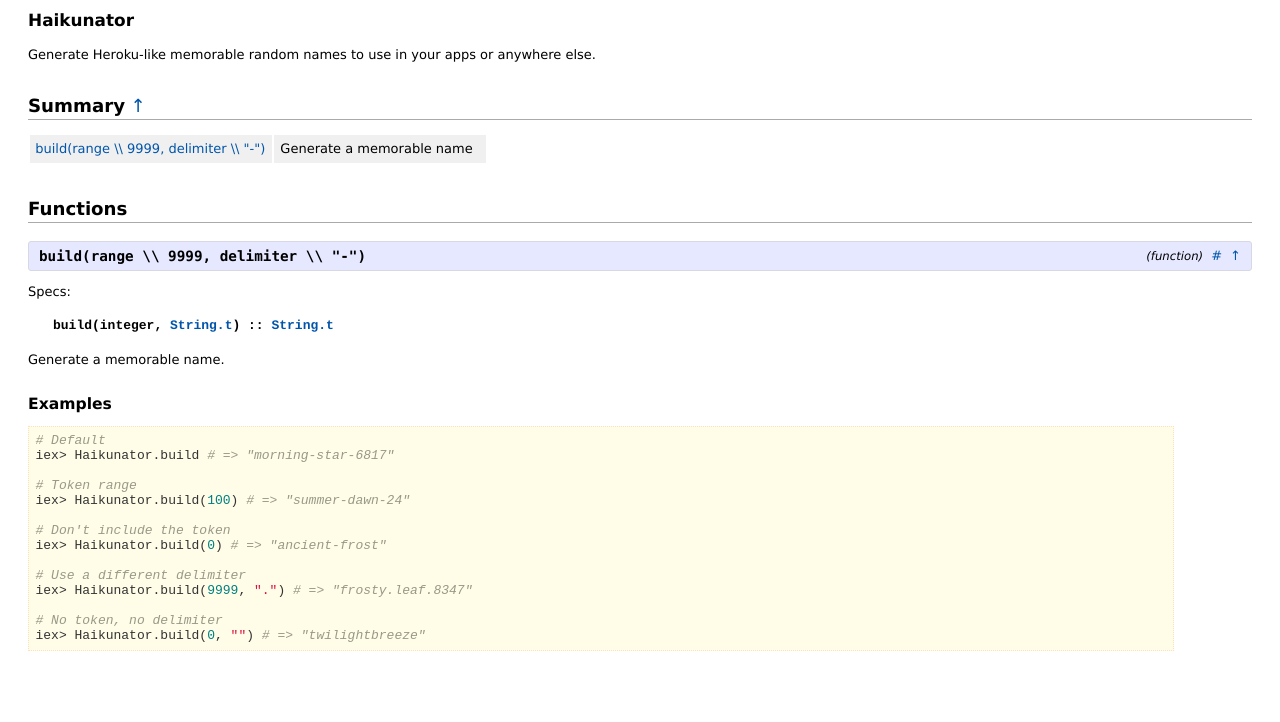
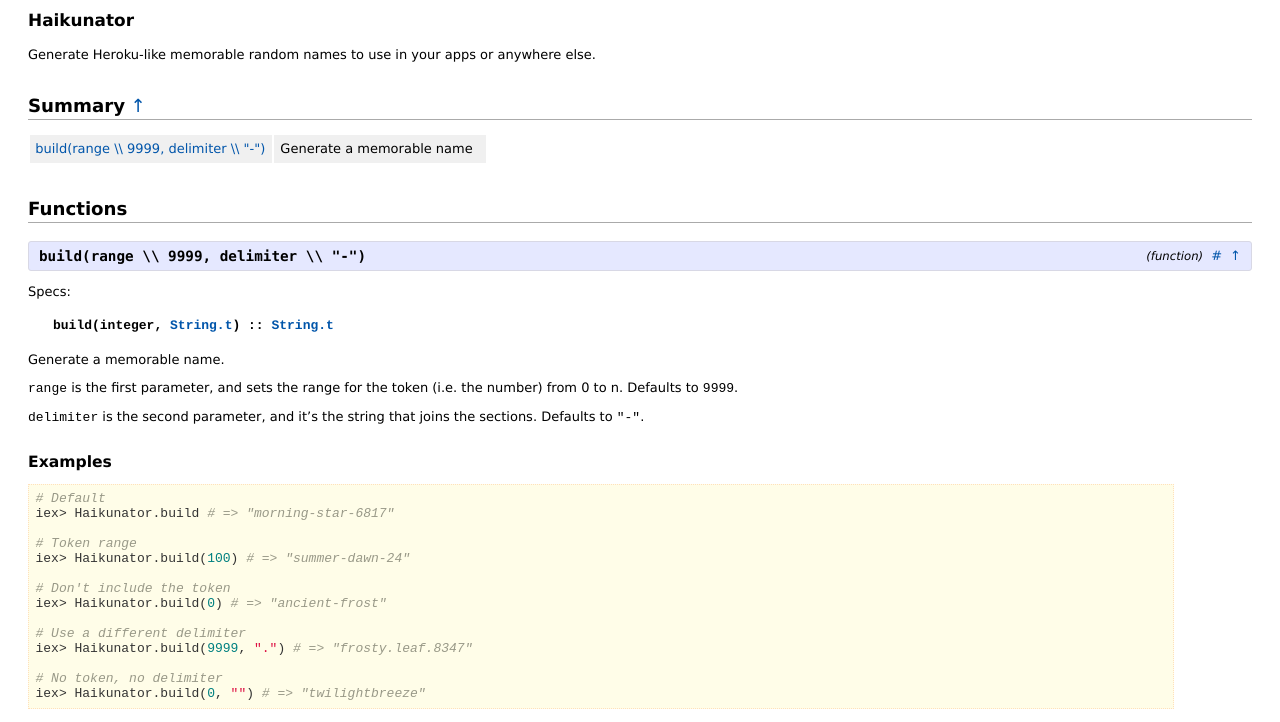
Before and after one commit to CyrusOfEden/haikunator, a plain HTML site: page doc/Haikunator.html in a window 1280 px wide. Shown: the part 101-823 px from the top of the page. Before the commit the page ends 800 px from the top, so only its background shows below. Drawn offline with Linux system fonts and the light colour scheme.

Commit message:
Explained the parameters to Haikunator.build #docs

```diff
--- a/doc/Haikunator.html
+++ b/doc/Haikunator.html
@@ -91,6 +91,10 @@
 
   <section class="docstring">
     <p>Generate a memorable name.</p>
+<p><code class="inline">range</code> is the first parameter, and sets the range for the token (i.e. the number) from 0 to n.
+Defaults to <code class="inline">9999</code>.</p>
+<p><code class="inline">delimiter</code> is the second parameter, and it’s the string that joins the sections.
+Defaults to <code class="inline">&quot;-&quot;</code>.</p>
 <h2>Examples</h2>
 <pre><code class="elixir"># Default
 iex&gt; Haikunator.build # =&gt; &quot;morning-star-6817&quot;
```
